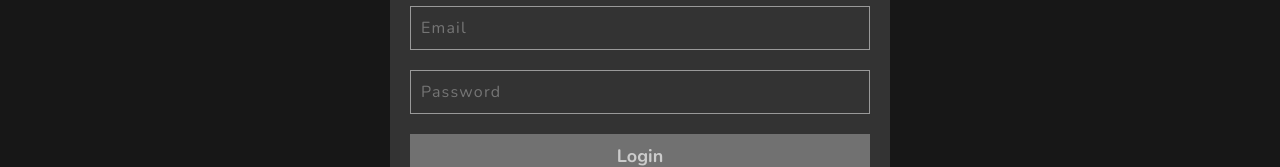
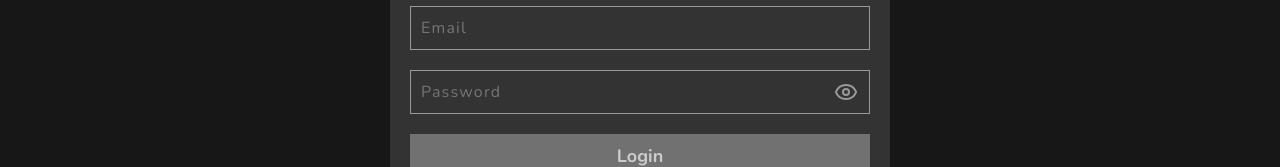
Before and after one commit to Zhenkaaf/clientTsBlog, a React (Vite) app: page /clientTsBlog/login in a window 1280 px wide. Shown: the part 156-323 px from the top of the page. Built offline with nearby package versions, Linux system fonts and the light colour scheme.

Commit message:
showHidePasswordLogic

```diff
--- a/src/pages/LoginPage.module.css
+++ b/src/pages/LoginPage.module.css
@@ -15,6 +15,9 @@
     font-size: 32px;
     text-align: center;
 }
+.login__passwordWrapper {
+    position: relative;
+}
 .login__input {
     font-family: var(--font-main);
     padding: 10px;
@@ -29,6 +32,10 @@
     -webkit-appearance: none;
     appearance: none;
     box-shadow: none;
+    width: 100%;
+}
+.login__passwordWrapper .login__input {
+    padding-right: 45px;
 }
 .login__input::selection {
     background-color: var(--color-header-bg);
@@ -52,6 +59,18 @@
     font-weight: 700;
     transition-duration: 0.3s;
     cursor: pointer;
+}
+.login__togglePassword {
+    background: none;
+    border: none;
+    outline: none;
+    padding: 0;
+    margin: 0;
+    cursor: pointer;
+    color: var(--color-border);
+    position: absolute;
+    right: 12px;
+    bottom: 7px;
 }
 @media (hover: hover) {
     .login__button:hover {
--- a/src/pages/LoginPage.tsx
+++ b/src/pages/LoginPage.tsx
@@ -8,7 +8,8 @@ import {
     resetEmailError,
     resetPasswordError,
 } from "../redux/auth/authSlice";
-import { useEffect } from "react";
+import { useEffect, useState } from "react";
+import { Eye, EyeOff } from "lucide-react";
 
 interface IFormInputs {
     email: string;
@@ -24,6 +25,7 @@ const LoginPage = () => {
         formState: { errors, isValid },
     } = useForm<IFormInputs>({ mode: "onBlur" });
 
+    const [showPassword, setShowPassword] = useState(false);
     const dispatch = useAppDispatch();
     const isLoading = useAppSelector((state) => state.auth.isLoading);
     const emailErrTxt = useAppSelector((state) => state.auth.emailErrTxt);
@@ -83,11 +85,12 @@ const LoginPage = () => {
                     </p>
                 )}
 
+                <div className={s.login__passwordWrapper}>
                     <label className="visuallyHidden" htmlFor="password">
                         password
                     </label>
                     <input
-                    type="password"
+                        type={showPassword ? "text" : "password"}
                         id="password"
                         placeholder="Password"
                         className={s.login__input}
@@ -117,6 +120,18 @@ const LoginPage = () => {
                             input.value = input.value.replace(/\s/g, ""); // Убираем все пробелы
                         }}
                     />
+
+                    <button
+                        type="button"
+                        className={s.login__togglePassword}
+                        onClick={() => setShowPassword((prev) => !prev)}
+                        aria-label={
+                            showPassword ? "Hide password" : "Show password"
+                        }
+                    >
+                        {showPassword ? <EyeOff /> : <Eye />}
+                    </button>
+                </div>
                 {(errors?.password || passwordErrTxt) && (
                     <p className={s.login__error}>
                         {errors.password?.message ||
@@ -124,6 +139,7 @@ const LoginPage = () => {
                             "Please check the field"}
                     </p>
                 )}
+
                 <button
                     className={s.login__button}
                     type="submit"
--- a/src/pages/RegisterPage.module.css
+++ b/src/pages/RegisterPage.module.css
@@ -15,6 +15,9 @@
     font-size: 32px;
     text-align: center;
 }
+.register__passwordWrapper {
+    position: relative;
+}
 .register__input {
     font-family: var(--font-main);
     padding: 10px;
@@ -29,6 +32,10 @@
     -webkit-appearance: none;
     appearance: none;
     box-shadow: none;
+    width: 100%;
+}
+.register__passwordWrapper .register__input {
+    padding-right: 45px;
 }
 .register__input::selection {
     background-color: var(--color-header-bg);
@@ -52,6 +59,18 @@
     font-weight: 700;
     transition-duration: 0.3s;
     cursor: pointer;
+}
+.register__togglePassword {
+    background: none;
+    border: none;
+    outline: none;
+    padding: 0;
+    margin: 0;
+    cursor: pointer;
+    color: var(--color-border);
+    position: absolute;
+    right: 12px;
+    bottom: 7px;
 }
 
 @media (hover: hover) {
--- a/src/pages/RegisterPage.tsx
+++ b/src/pages/RegisterPage.tsx
@@ -5,7 +5,8 @@ import { IFormInputs } from "../types";
 import { useAppDispatch, useAppSelector } from "../redux/hooks";
 import { registerUser, resetEmailError } from "../redux/auth/authSlice";
 import toast from "react-hot-toast";
-import { useEffect } from "react";
+import { useEffect, useState } from "react";
+import { Eye, EyeOff } from "lucide-react";
 
 const RegisterPage = () => {
     const {
@@ -16,6 +17,7 @@ const RegisterPage = () => {
         formState: { errors, isValid },
     } = useForm<IFormInputs>({ mode: "onBlur" });
 
+    const [showPassword, setShowPassword] = useState(false);
     const dispatch = useAppDispatch();
     const isLoading = useAppSelector((state) => state.auth.isLoading);
     const navigate = useNavigate();
@@ -75,12 +77,12 @@ const RegisterPage = () => {
                             "Please check the field"}
                     </p>
                 )}
-
+                <div className={s.register__passwordWrapper}>
                     <label className="visuallyHidden" htmlFor="password">
                         password
                     </label>
                     <input
-                    type="password"
+                        type={showPassword ? "text" : "password"}
                         id="password"
                         placeholder="Password"
                         className={s.register__input}
@@ -104,6 +106,17 @@ const RegisterPage = () => {
                             input.value = input.value.replace(/\s/g, ""); // Убираем все пробелы
                         }}
                     />
+                    <button
+                        type="button"
+                        className={s.register__togglePassword}
+                        onClick={() => setShowPassword((prev) => !prev)}
+                        aria-label={
+                            showPassword ? "Hide password" : "Show password"
+                        }
+                    >
+                        {showPassword ? <EyeOff /> : <Eye />}
+                    </button>
+                </div>
                 {errors?.password && (
                     <p className={s.register__error}>
                         {errors.password?.message || "Please check the field"}
```
Lines whose indentation alone changed are shown as unchanged.
